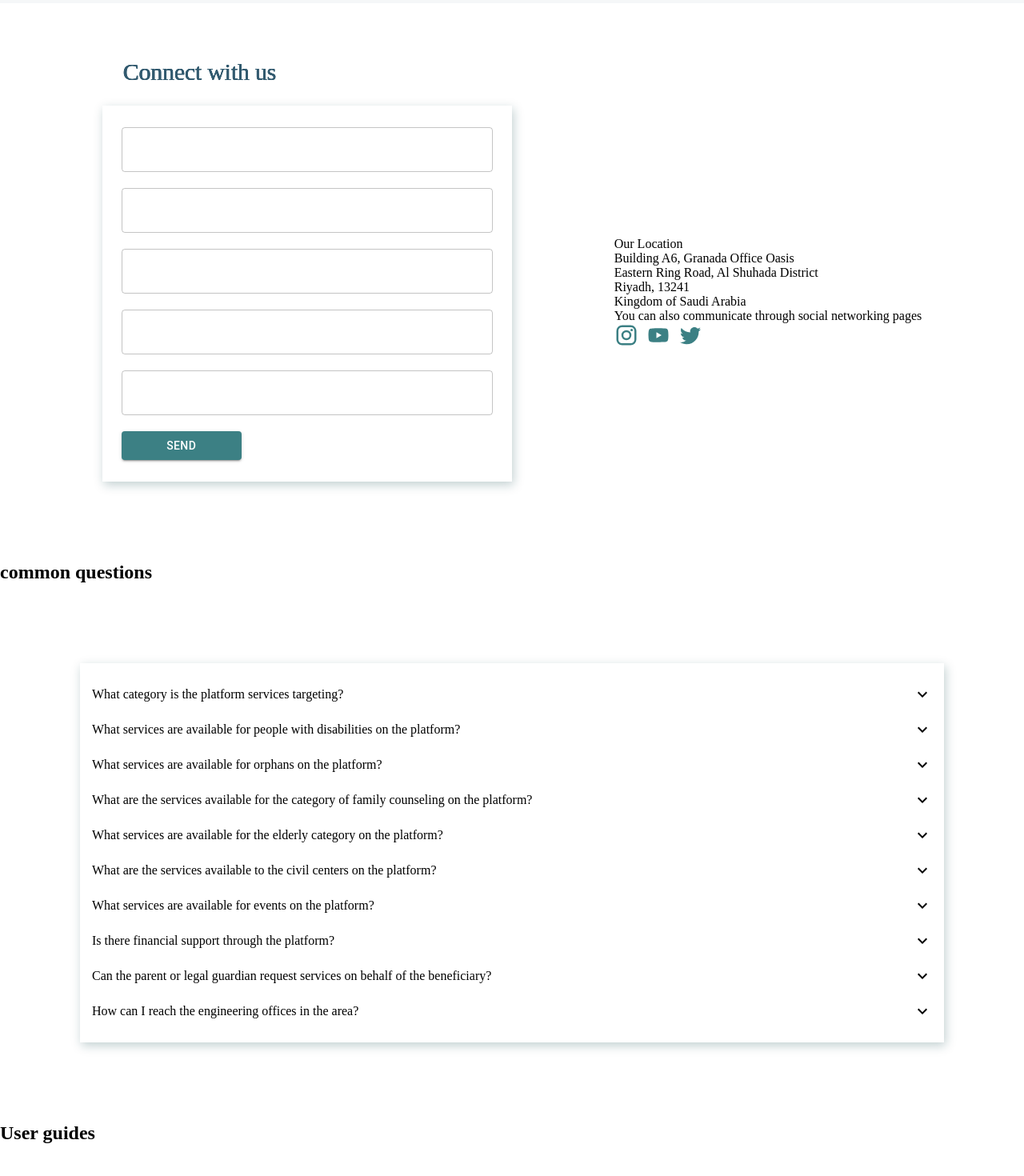
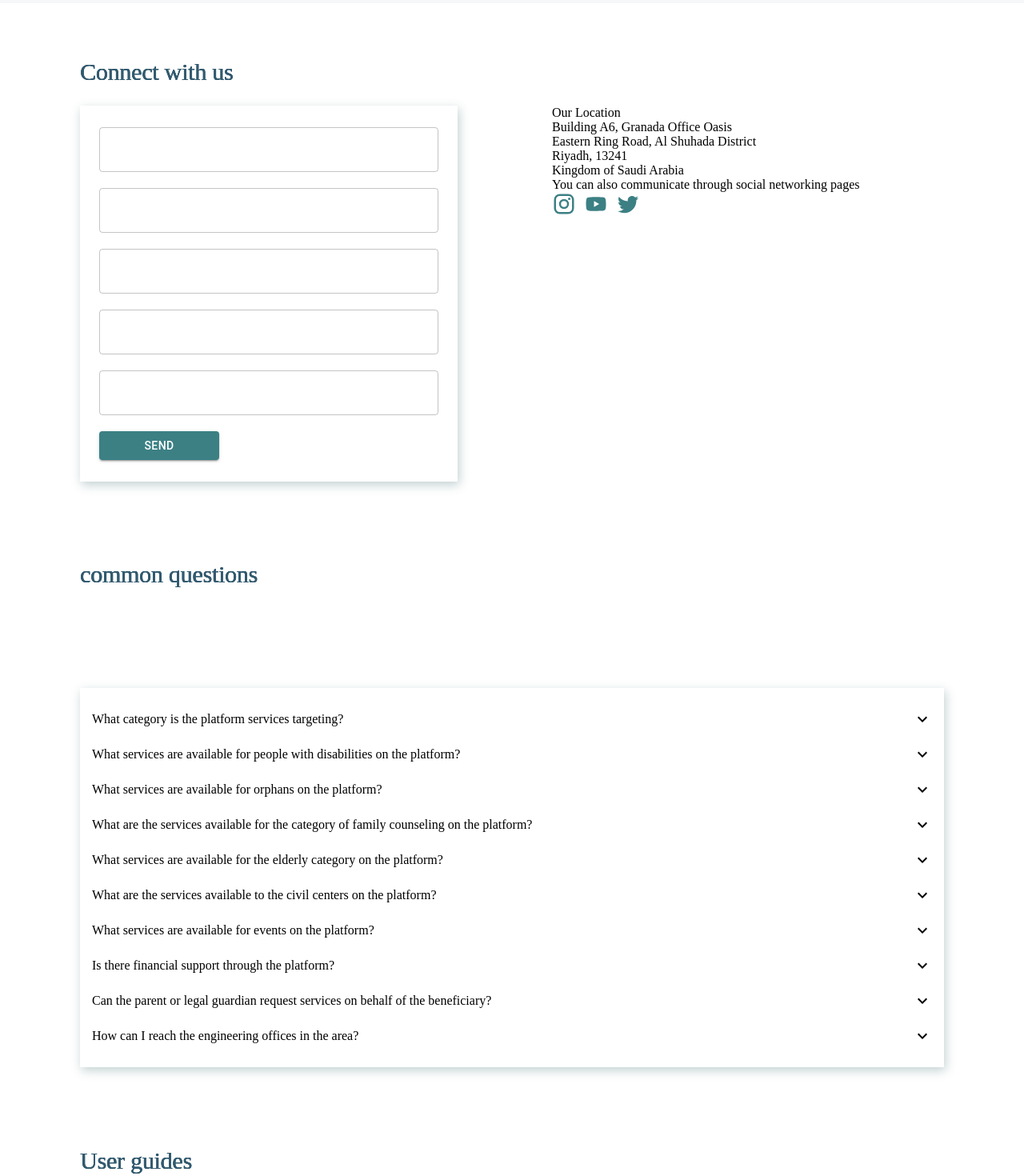
Before and after one commit to DianaKagramanyan/takamol, a React (Create React App) app: page /Help in a window 1280 px wide. Shown: the part 420-1890 px from the top of the page at 80% size. Built offline with nearby package versions, Linux system fonts and the light colour scheme.

Commit message:
added user cards

```diff
--- a/src/public/help/Questions.js
+++ b/src/public/help/Questions.js
@@ -18,7 +18,7 @@ const Questions = () => {
 
   return (
     <div>
-      <h2>common questions</h2>
+      <h2 className="text-connect">common questions</h2>
 
       <div className="questions-container">
         {
--- a/src/public/help/UserCards.js
+++ b/src/public/help/UserCards.js
@@ -4,7 +4,7 @@ import ShowCards from "./cards/ShowCards";
 const UserCards = () => {
   return (
     <div>
-      <h2>User guides</h2>
+      <h2 className="text-connect">User guides</h2>
       <ShowCards/>
     </div>
   );
--- a/src/public/styles/header.css
+++ b/src/public/styles/header.css
@@ -394,16 +394,17 @@ body {
     color: rgb(50, 90, 111);
     font-size: 30px;
     margin-top: -2%;
-    margin-left: 12%;
+    margin-left: 100px;
     padding: 24px 0px;
     text-shadow: 0px 0.3px, 0.3px 0px, 0.3px 0.3px;
 }
 
 .main-form {
     display: flex;
-    align-items: center;
-    justify-content: center;
+    /*align-items: center;*/
+    /*justify-content: center;*/
     margin-bottom: 100px;
+    margin-left: 100px;
 }
 
 .form {
```
